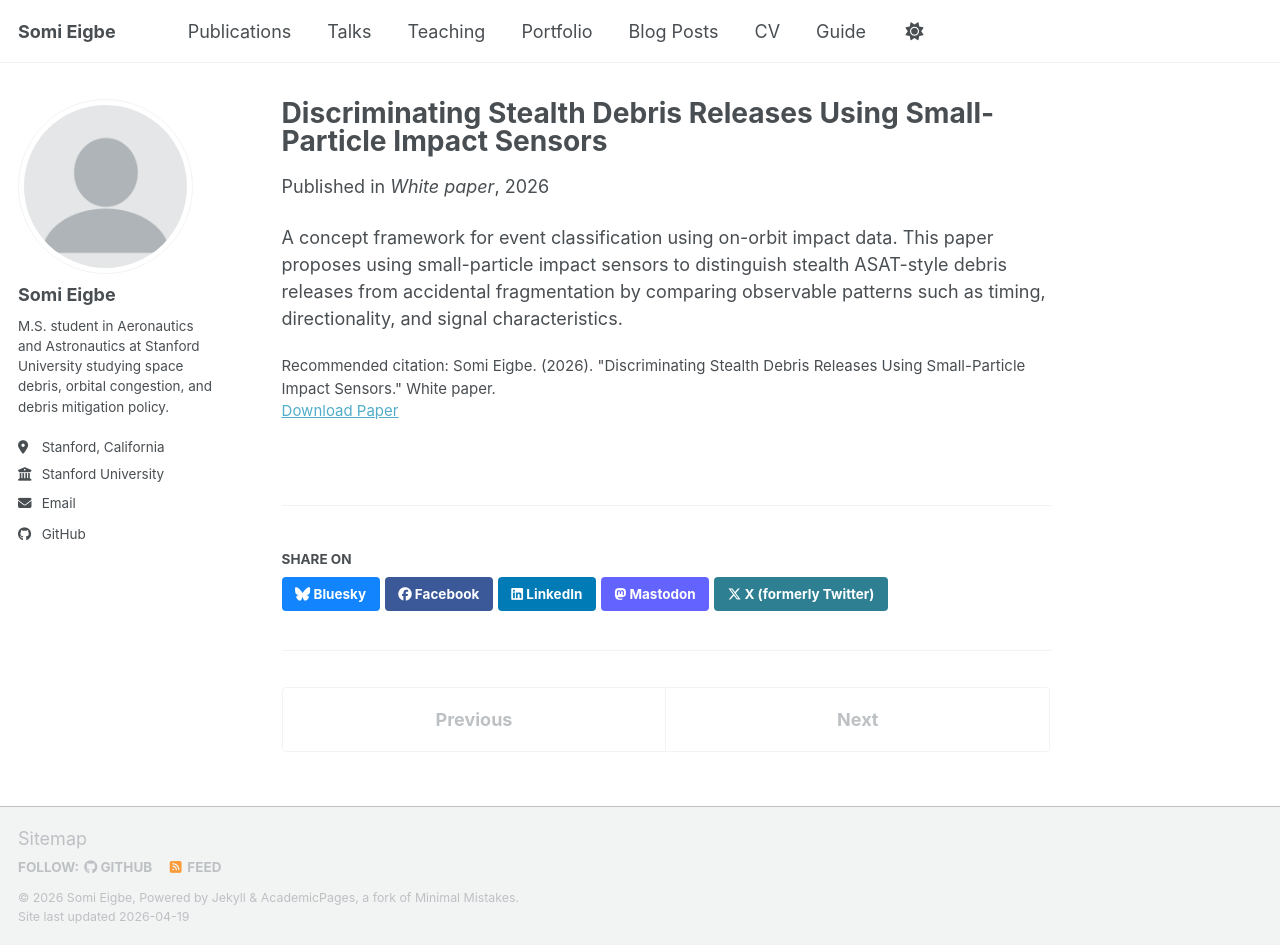
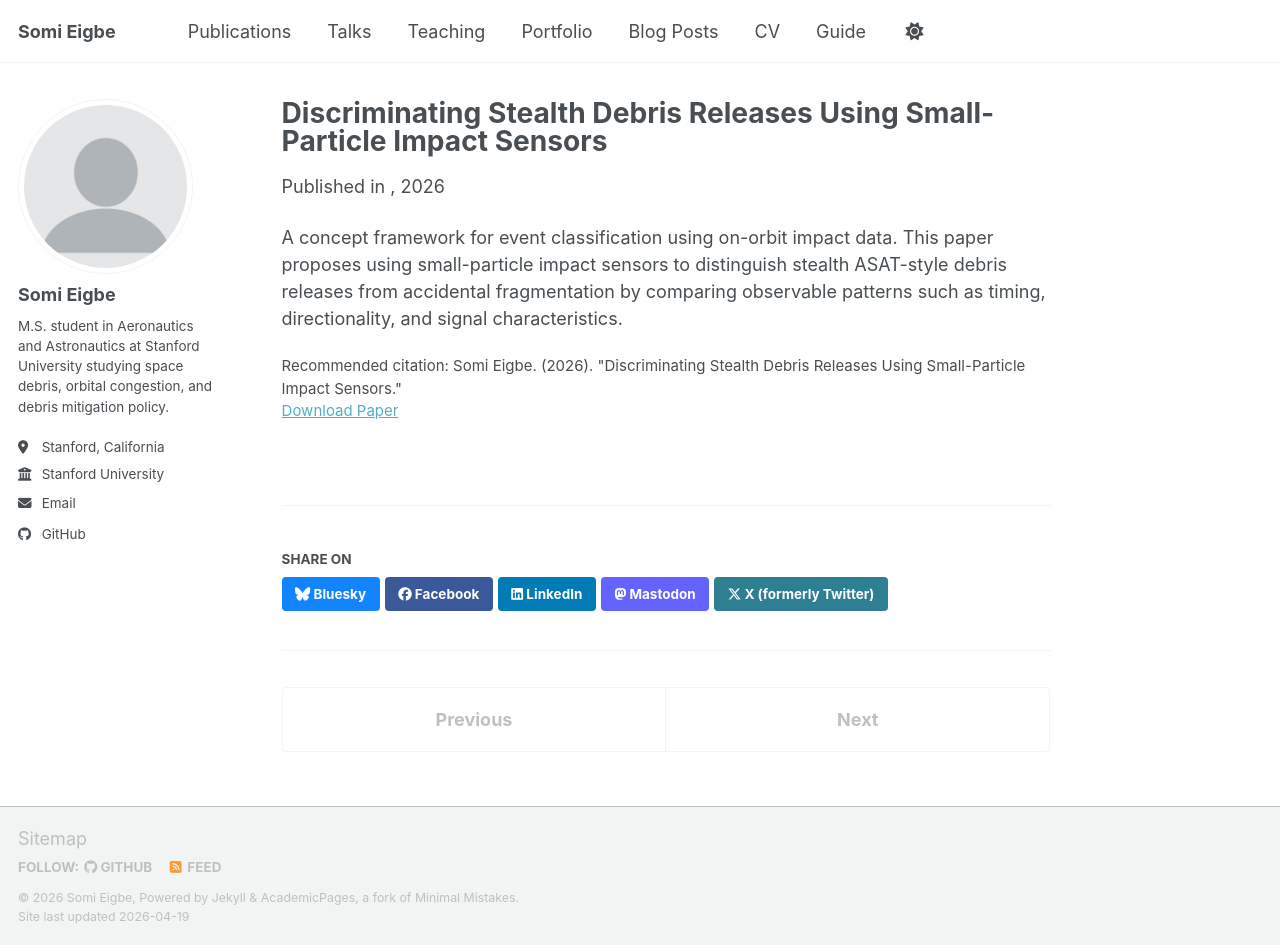
Before and after one commit to somisash/somisash.github.io, a Jekyll site: the page built from _publications/2026-03-01-stealth-debris-impact-sensors.md, in a window 1280 px wide and 945 px high. Built offline with Jekyll 4.4.1, drawn with Linux system fonts in a browser that asks for light colours; a script bundle is joined from its source files by our own code; library files that are not in the unit come from our copies.

Commit message:
Update 2026-03-01-stealth-debris-impact-sensors.md

```diff
--- a/_publications/2026-03-01-stealth-debris-impact-sensors.md
+++ b/_publications/2026-03-01-stealth-debris-impact-sensors.md
@@ -5,8 +5,8 @@ category: manuscripts
 permalink: /publication/2026-03-01-stealth-debris-impact-sensors
 excerpt: "A concept framework for using on-orbit small-particle impact data to distinguish deliberate debris releases from accidental fragmentation events."
 date: 2026-03-01
-venue: "White paper"
+venue: ""
 paperurl: "https://somisash.github.io/files/Discriminating Stealth Debris Releases Using Small-Particle Impact Sensors – Somi Eigbe.pdf"
-citation: 'Somi Eigbe. (2026). "Discriminating Stealth Debris Releases Using Small-Particle Impact Sensors." White paper.'
+citation: 'Somi Eigbe. (2026). "Discriminating Stealth Debris Releases Using Small-Particle Impact Sensors."'
 ---
 A concept framework for event classification using on-orbit impact data. This paper proposes using small-particle impact sensors to distinguish stealth ASAT-style debris releases from accidental fragmentation by comparing observable patterns such as timing, directionality, and signal characteristics.
```
